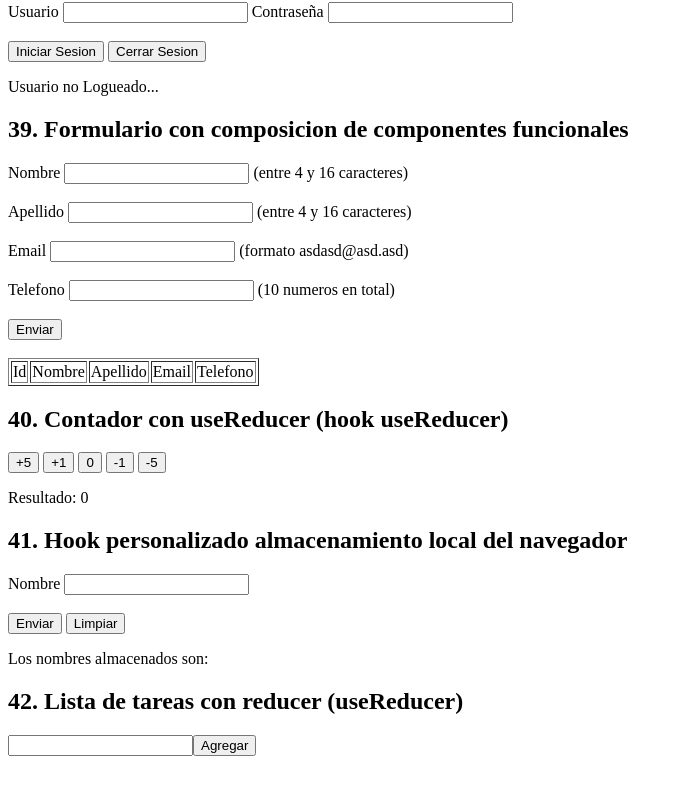
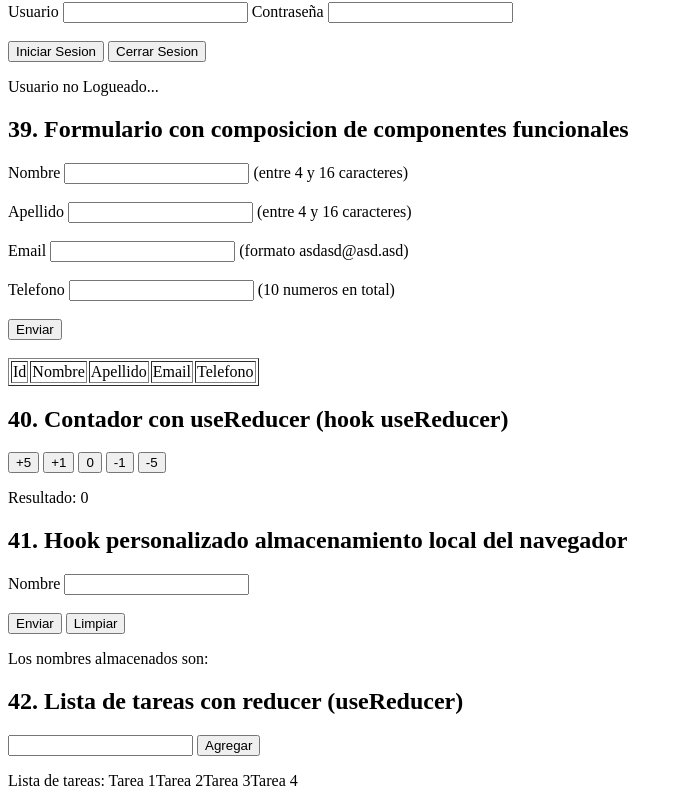
Before and after one commit to matiasmoscone1/practica-ejercicios-logica-programacion-react, a React (Vite) app: page / in a window 1280 px wide. Shown: the part 6509-7315 px from the top of the page, without its empty margins (0-683 px from the left). Before the commit the page ends 7273 px from the top, so only its background shows below. Built offline with nearby package versions, Linux system fonts and the light colour scheme.

Commit message:
Ejercicio 42 terminado, falta acomodar cosas

```diff
--- a/src/ejercicios/ListaTareasReducer.jsx
+++ b/src/ejercicios/ListaTareasReducer.jsx
@@ -45,10 +45,10 @@ const ListaTareasReducer = () => {
     return(<>
     <div>
         <h2>42. Lista de tareas con reducer (useReducer)</h2>
-        <input type="text" onChange={(e) => {setTask(e.target.value)}}/>
+        <input type="text" onChange={(e) => {setTask(e.target.value)}}/>{" "}
 
         <button onClick={() => {agregar(task)}}>Agregar</button>
-
+        <p>Lista de tareas: {state}</p>
     </div>
 
     </>)
```
